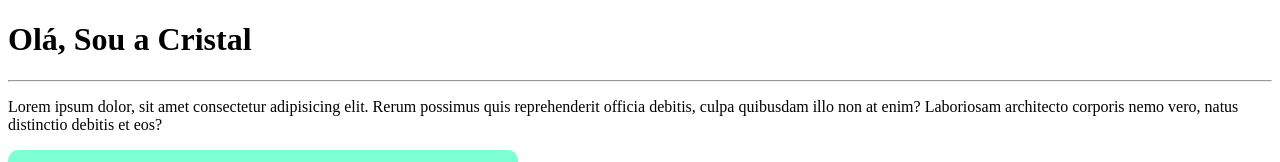
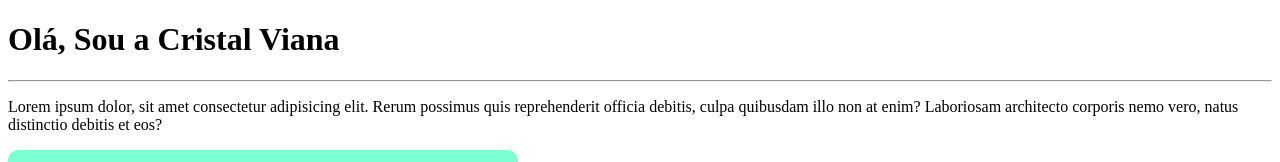
Before and after one commit to IgorVianaa/Primeiro-Repositorio, a plain HTML site: page siteExemplo/index.html in a window 1280 px wide. Shown: the top 162 px of the page. Drawn offline with Linux system fonts and the light colour scheme.

Commit message:
Revert "Pequena atualização, tirando sobrenome"
This reverts commit 143b63ddaa68b7ff8f2d5c5cce8aab35c727b1dc.

```diff
--- a/siteExemplo/index.html
+++ b/siteExemplo/index.html
@@ -7,7 +7,7 @@
     <link rel="stylesheet" href="style.css">
 </head>
 <body>
-    <h1>Olá, Sou a Cristal</h1>
+    <h1>Olá, Sou a Cristal Viana</h1>
     <hr>
     <p>Lorem ipsum dolor, sit amet consectetur adipisicing elit. Rerum possimus quis reprehenderit officia debitis, culpa quibusdam illo non at enim? Laboriosam architecto corporis nemo vero, natus distinctio debitis et eos?</p>
     <article class="a1">
```
